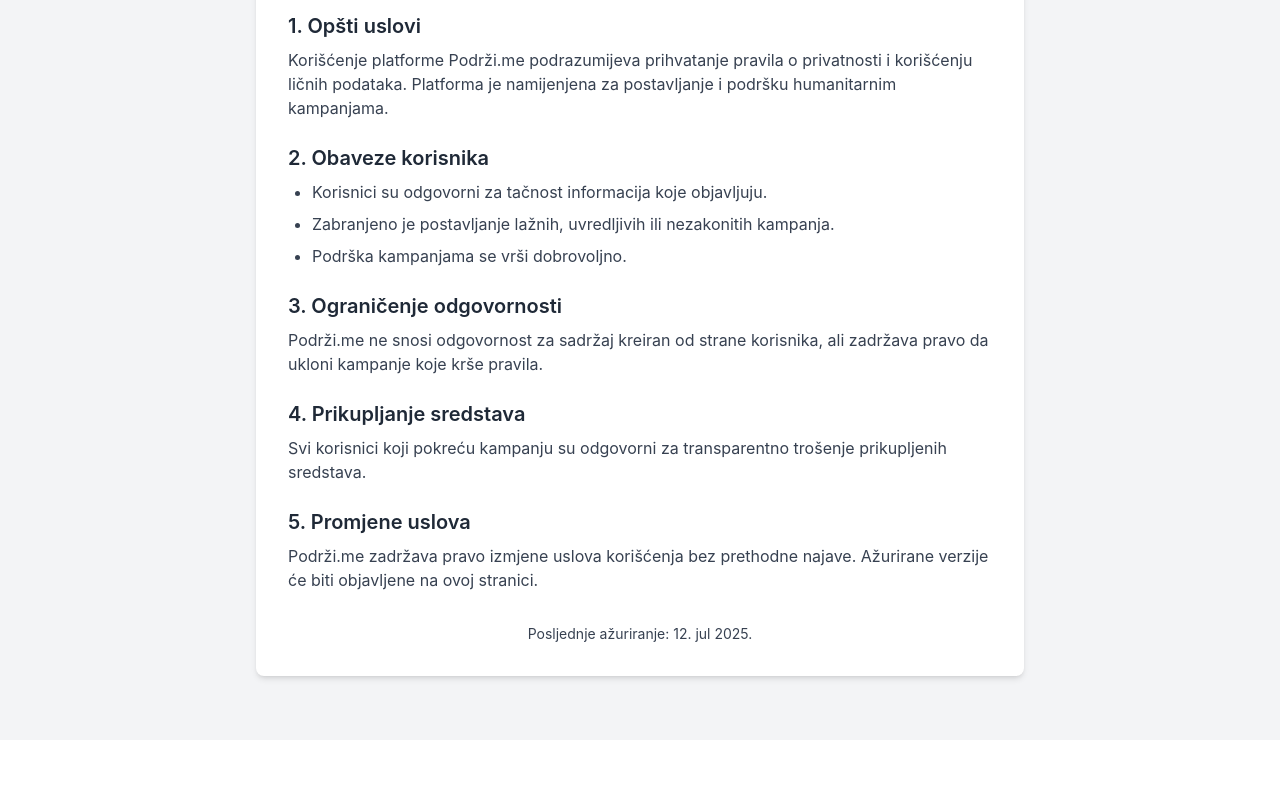
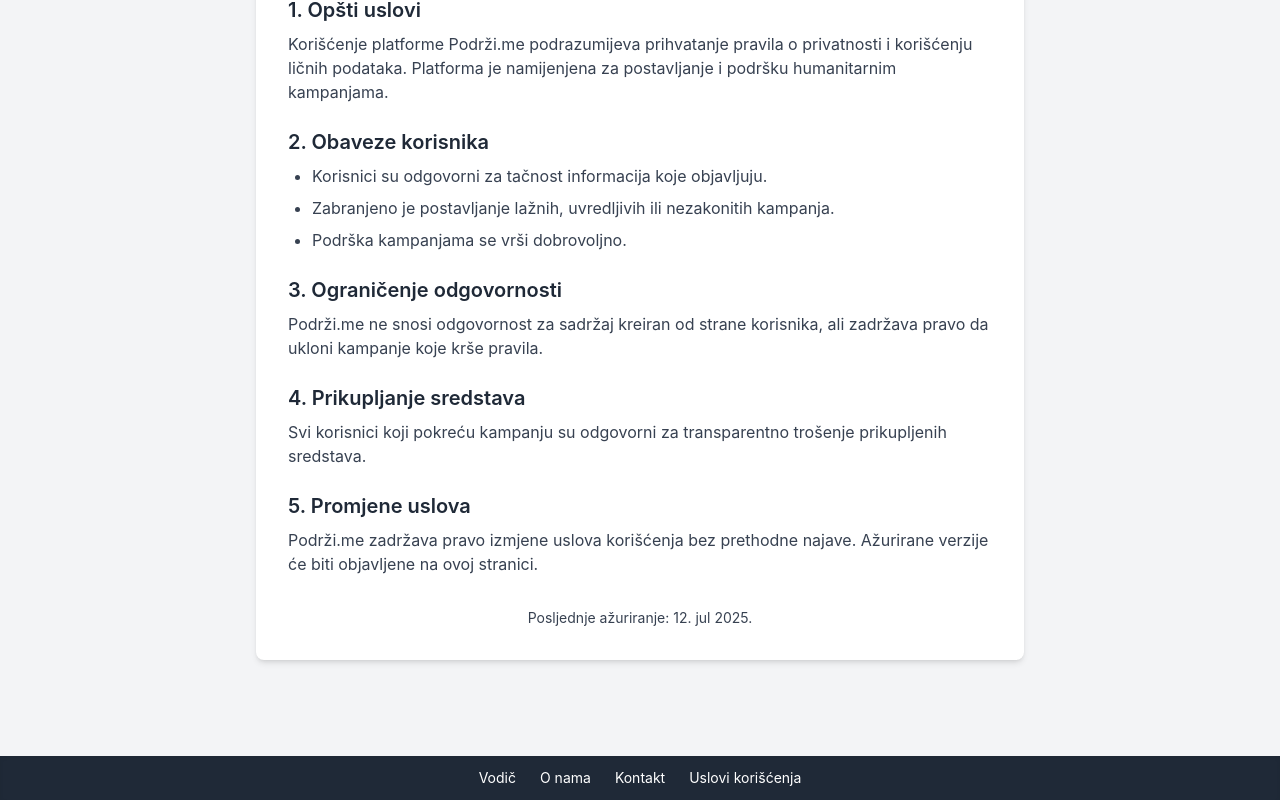
Before and after one commit to bratpeki/podrzi.me, a React app in the folder React/: page /ToSPage in a window 1280 px wide. Shown: the part 216-1016 px from the top of the page. Before the commit the page ends 956 px from the top, so only its background shows below. Built offline with nearby package versions, Linux system fonts and the light colour scheme.

Commit message:
Hardkodovani Footeri za stranice

```diff
--- a/React/src/AboutUsPage.js
+++ b/React/src/AboutUsPage.js
@@ -1,4 +1,5 @@
 import React from 'react';
+import { Link } from 'react-router-dom';
 
 
 
@@ -6,7 +7,8 @@ function AboutUsPage() {
   return (
 
 
-    <div className="min-h-screen bg-gray-100 flex flex-col items-center px-4 pt-12 pb-24">
+    <div className="min-h-screen bg-gray-100 flex flex-col justify-between">
+      <div className="flex-grow flex flex-col items-center px-4 pt-12 pb-24">
       <div className="bg-white rounded-lg shadow-md max-w-3xl w-full p-8">
         <h1 className="text-3xl font-bold text-gray-800 mb-6 text-center">O nama</h1>
 
@@ -41,8 +43,15 @@ function AboutUsPage() {
       </div>
     </div>
 
-
-
+    <footer className="bg-gray-800 text-white py-3 w-full shadow-inner">
+      <div className="container mx-auto px-4 flex justify-center space-x-6 text-sm">
+        <Link to="/vodic" className="hover:underline">Vodič</Link>
+        <Link to="/aboutUs" className="hover:underline">O nama</Link>
+        <Link to="/contactUs" className="hover:underline">Kontakt</Link>
+        <Link to="/ToSPage" className="hover:underline">Uslovi korišćenja</Link>
+      </div>
+    </footer>
+  </div>
   );
 }
 
--- a/React/src/ContactUsPage.js
+++ b/React/src/ContactUsPage.js
@@ -1,4 +1,5 @@
 import React, { useState } from 'react';
+import { Link } from 'react-router-dom';
 
 function ContactPage() {
   const [formData, setFormData] = useState({
@@ -22,8 +23,6 @@ function ContactPage() {
       email:  formData.email,
       messagetext:  formData.poruka,
     };
-
-//http://podrzime.ddns.net:8080/api/messages/send
 
  try {
       const response = await fetch('http://podrzime.ddns.net:8080/api/messages/send', {
@@ -50,9 +49,10 @@ function ContactPage() {
 
 
   return (
-    <div className="min-h-screen bg-gray-100 flex items-center justify-center px-4 py-20">
-      <div className="bg-white rounded-lg shadow-md max-w-2xl w-full p-8">
-        <h1 className="text-3xl font-bold text-gray-800 mb-6 text-center">Kontaktirajte nas</h1>
+      <div className="bg-gray-100 flex flex-col min-h-screen justify-between">
+      <div className="flex-grow flex items-center justify-center px-4 py-20">
+        <div className="bg-white rounded-lg shadow-md max-w-2xl w-full p-8">
+          <h1 className="text-3xl font-bold text-gray-800 mb-6 text-center">Kontaktirajte nas</h1>
 
         <form onSubmit={handleSubmit} className="space-y-4">
           <div>
@@ -103,6 +103,16 @@ function ContactPage() {
         </form>
       </div>
     </div>
+      <footer className="bg-gray-800 text-white py-3 w-full shadow-inner">
+        <div className="container mx-auto px-4 flex justify-center space-x-6 text-sm">
+          <Link to="/vodic" className="hover:underline">Vodič</Link>
+          <Link to="/aboutUs" className="hover:underline">O nama</Link>
+          <Link to="/contactUs" className="hover:underline">Kontakt</Link>
+          <Link to="/ToSPage" className="hover:underline">Uslovi korišćenja</Link>
+        </div>
+      </footer>
+    </div>
+
   );
 }
 
--- a/React/src/ToSPage.js
+++ b/React/src/ToSPage.js
@@ -1,8 +1,12 @@
 import React from 'react';
+import { Link } from 'react-router-dom';
+
+
 
 function TermsOfServicePage() {
   return (
-    <div className="min-h-screen bg-gray-100 flex justify-center px-4 py-16">
+    <div className="min-h-screen bg-gray-100 flex flex-col justify-between">
+      <div className="flex-grow flex flex-col items-center px-4 pt-12 pb-24">
       <div className="bg-white shadow-md rounded-lg max-w-3xl w-full p-8">
         <h1 className="text-3xl font-bold text-gray-800 mb-6 text-center">Uslovi korišćenja</h1>
 
@@ -44,6 +48,15 @@ function TermsOfServicePage() {
         </p>
       </div>
     </div>
+    <footer className="bg-gray-800 text-white py-3 w-full shadow-inner">
+      <div className="container mx-auto px-4 flex justify-center space-x-6 text-sm">
+        <Link to="/vodic" className="hover:underline">Vodič</Link>
+        <Link to="/aboutUs" className="hover:underline">O nama</Link>
+        <Link to="/contactUs" className="hover:underline">Kontakt</Link>
+        <Link to="/ToSPage" className="hover:underline">Uslovi korišćenja</Link>
+      </div>
+    </footer>
+  </div>
   );
 }
 
```
